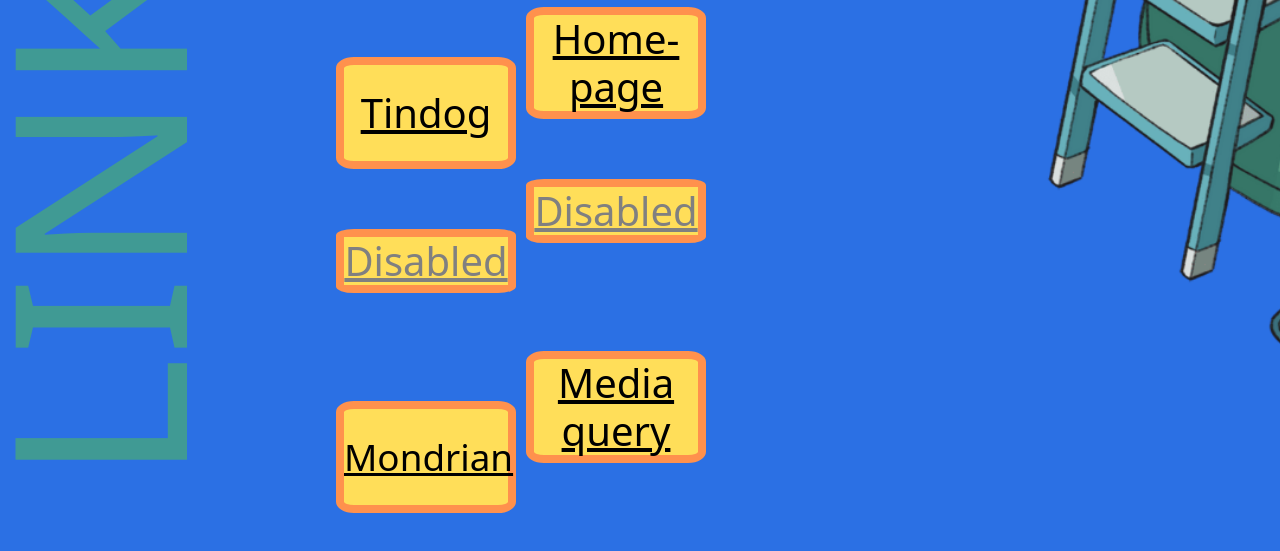
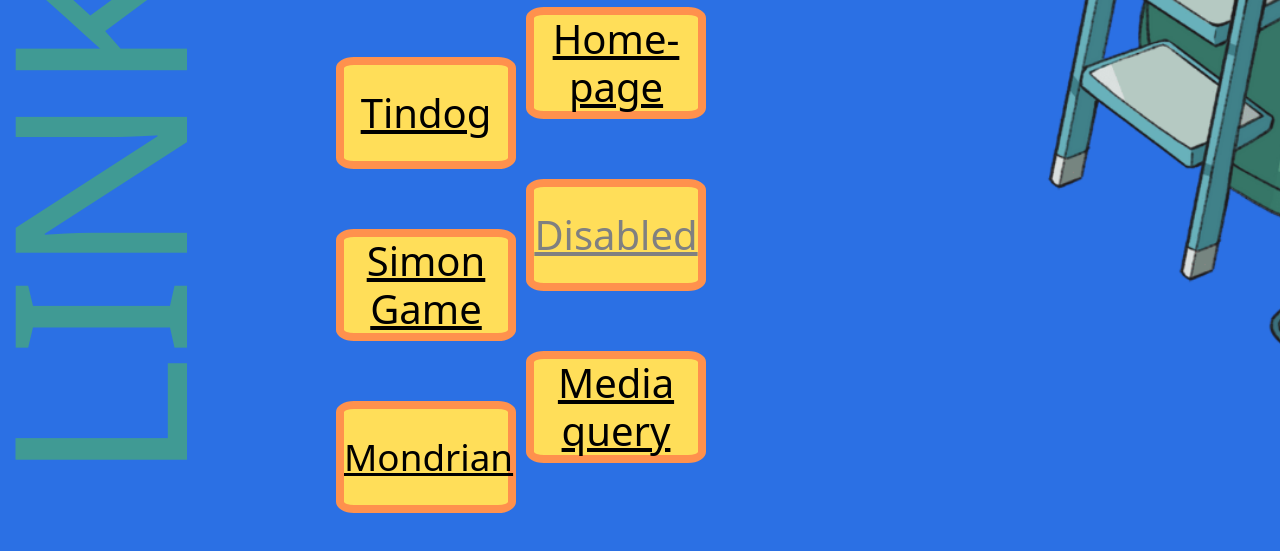
Before and after one commit to matinz03/Capstone-ver-2.0, a plain HTML site: page index.html in a window 1280 px wide. Shown: the part 1955-2506 px from the top of the page. Drawn offline with nearby package versions, Linux system fonts and the light colour scheme.

Commit message:
Update index.html

```diff
--- a/index.html
+++ b/index.html
@@ -295,8 +295,10 @@
                 width: 180px;
               "
             >
-              <a style="color: gray; text-align: right" href=".NULL"
-                >Disabled</a
+              <a
+                style="color: black; text-align: right"
+                href="./Simon Game/index.html"
+                >Simon <br />Game</a
               >
             </h4>
             <h4
```
